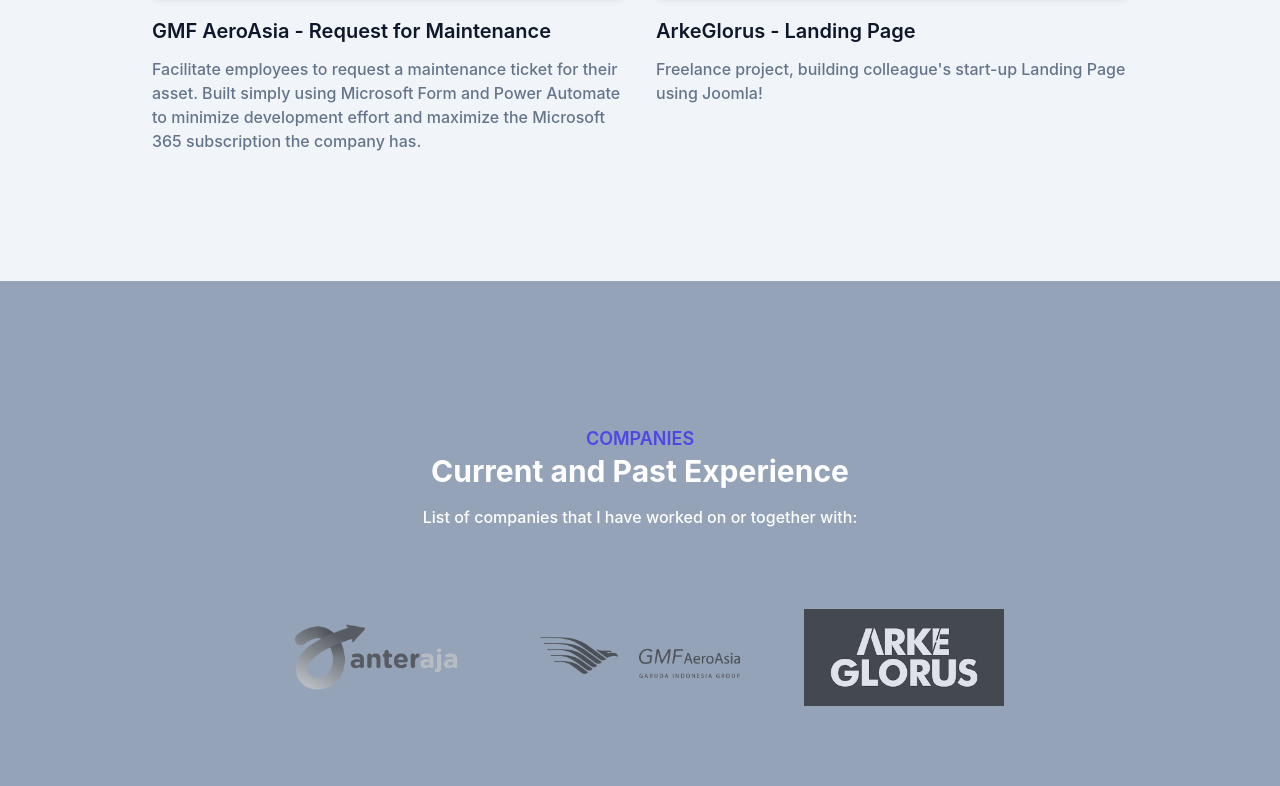
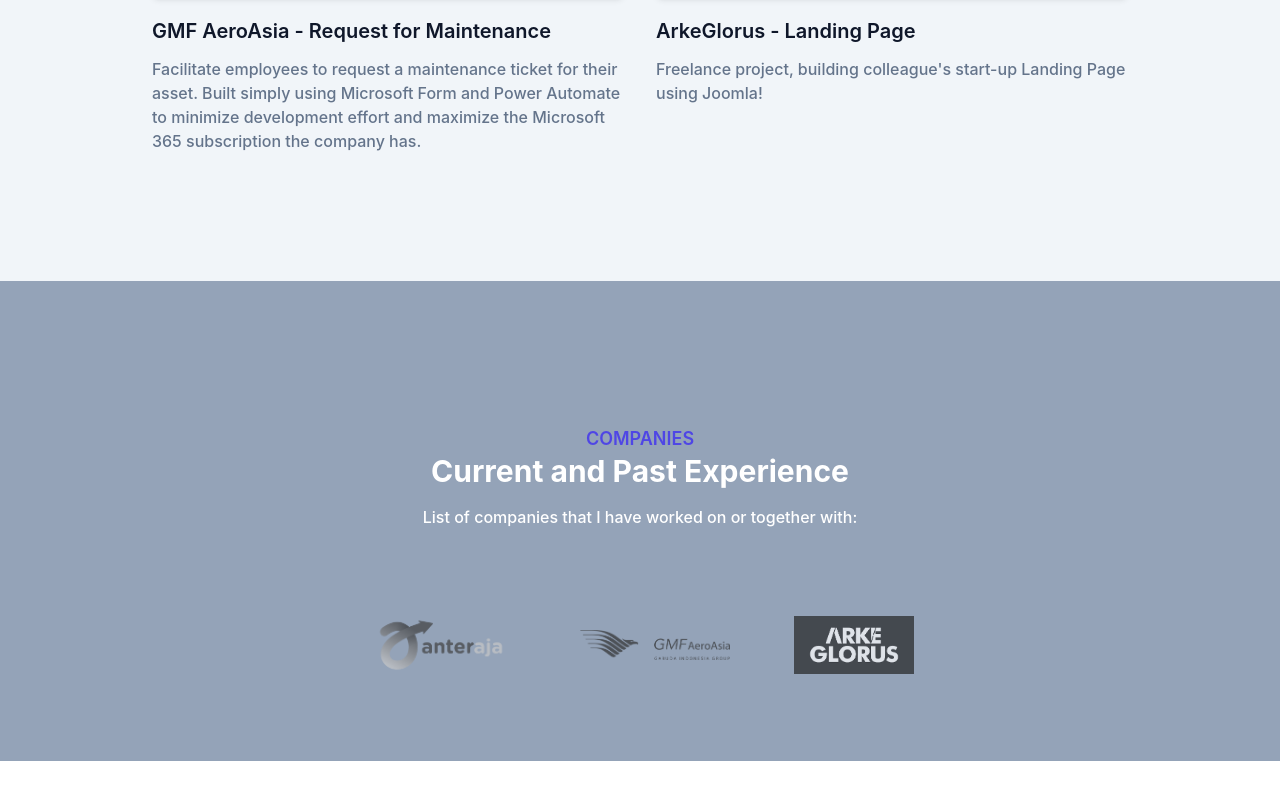
Before and after one commit to Uphanjoel/uphanjoel.github.io, a website: page index.html in a window 1280 px wide. Shown: the part 2435-3221 px from the top of the page. After the commit the page ends 3196 px from the top, so only its background shows below. Drawn offline with Linux system fonts and the light colour scheme.

Commit message:
edit max width in company logo

```diff
--- a/index.html
+++ b/index.html
@@ -179,11 +179,11 @@
 
             <div class="w-full px-4">
                 <div class="flex flex-wrap items-center justify-center">
-                    <a href= https://anteraja.id/ class="max-w-[200px] mx-4 py-4 grayscale opacity-70 transition duration-500 hover:grayscale-0 hover:opacity-100 lg:mx-6 xl:mx-8"><img src="dist/img/anteraja.png" alt="Anteraja"></a>
+                    <a href= https://anteraja.id/ class="max-w-[150px] mx-4 py-4 grayscale opacity-70 transition duration-500 hover:grayscale-0 hover:opacity-100 lg:mx-6 xl:mx-8"><img src="dist/img/anteraja.png" alt="Anteraja"></a>
 
-                    <a href= https://gmf-aeroasia.co.id/ class="max-w-[200px] mx-4 py-4 grayscale opacity-70 transition duration-500 hover:grayscale-0 hover:opacity-100 lg:mx-6 xl:mx-8"><img src="dist/img/gmf-aeroasia.png" alt="GMF AeroAsia"></a>
+                    <a href= https://gmf-aeroasia.co.id/ class="max-w-[150px] mx-4 py-4 grayscale opacity-70 transition duration-500 hover:grayscale-0 hover:opacity-100 lg:mx-6 xl:mx-8"><img src="dist/img/gmf-aeroasia.png" alt="GMF AeroAsia"></a>
 
-                    <a href= https://www.arkeglorus.com/ class="max-w-[200px] mx-4 py-4 grayscale opacity-70 transition duration-500 hover:grayscale-0 hover:opacity-100 lg:mx-6 xl:mx-8"><img src="dist/img/arkeglorus.png" alt="Arke Glorus"></a>
+                    <a href= https://www.arkeglorus.com/ class="max-w-[120px] mx-4 py-4 grayscale opacity-70 transition duration-500 hover:grayscale-0 hover:opacity-100 lg:mx-6 xl:mx-8"><img src="dist/img/arkeglorus.png" alt="Arke Glorus"></a>
 
 
 
```
